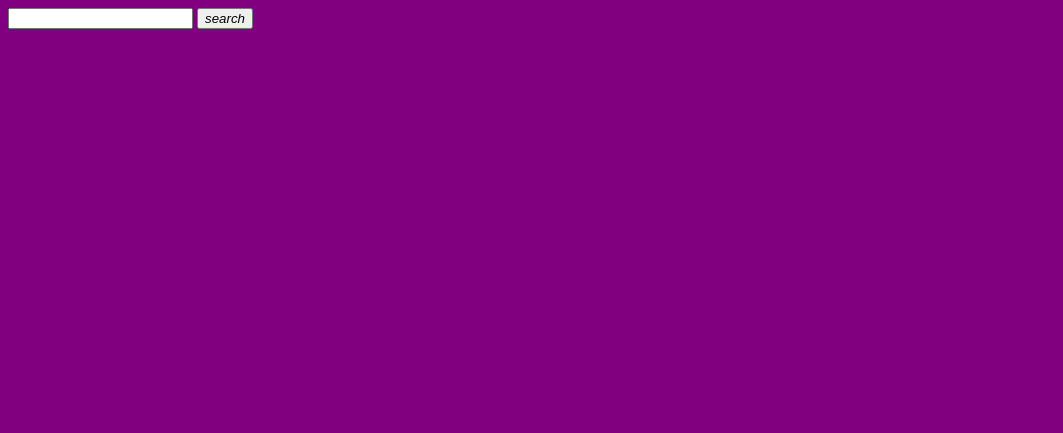
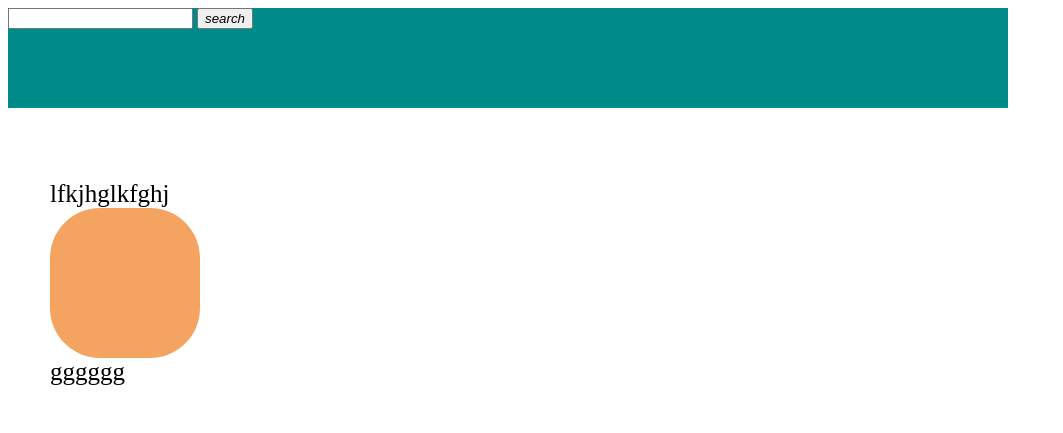
Before and after one commit to GreetVerduyn/extaOefeningen_juni, a plain HTML site: page ajax-pokedex/index.html in a window 1280 px wide. Shown: the whole page, without its empty margins (0-1063 px from the left). Drawn offline with Linux system fonts and the light colour scheme.

Commit message:
put name, id, img in HTML

```diff
--- a/ajax-pokedex/index.html
+++ b/ajax-pokedex/index.html
@@ -6,11 +6,23 @@
     <link rel="stylesheet" href="styles.css">
 </head>
 <body>
-<div class="top">
-    <input type="text" name="search" id="search">
-    <button onclick="searchPokemon()" type="submit"><i class="search">search</i></button>
+<div id="main">
+    <div class="top">
+        <input type="text" name="search" id="search">
+        <button onclick="searchPokemon()" type="submit"><i class="search">search</i></button>
+    </div>
+    <div>
+
+        <div class="pokemon" id="mainPokemon">
+            <div class="namePokemon" id="namePokemon">lfkjhglkfghj</div>
+            <div class="image" id="image" >
+                <img id="imagePokemon">
+            </div>
+            <div id="idPokemon" class="idPokemon">gggggg</div>
+
+        </div>
+    </div>
 </div>
-
 <script src="script.js"></script>
 </body>
 </html>
--- a/ajax-pokedex/script.js
+++ b/ajax-pokedex/script.js
@@ -1,11 +1,13 @@
 
 let reference= 'https://pokeapi.co/api/v2/pokemon/';
 const searchField = document.getElementById('search');
+
 
 async function getData(pokemon){
     const response = await fetch(reference + pokemon)
     var data = await response.json();
     return data;
+
 }
 
 
@@ -14,8 +16,15 @@ function searchPokemon(){
     getData(pokemon).then(response =>{
       let namePokemon = response.name;
       let idPokemon = response.id;
+      let imgPokemon = response.sprites.front_default;
         console.log(namePokemon);
         console.log(idPokemon);
+        console.log("img", imgPokemon);
+        console.log(response);
+        document.getElementById("namePokemon").innerHTML= namePokemon;
+        document.getElementById("idPokemon").innerHTML=` id ${idPokemon}`;
+        document.getElementById("imagePokemon").src= imgPokemon;
+//document.getElementById("image").appendChild("")
     } )
 
 
--- a/ajax-pokedex/styles.scss
+++ b/ajax-pokedex/styles.scss
@@ -1,3 +1,23 @@
-body{
-  background-color: purple;
+.top {
+  background-color: darkcyan;
+  width: 1000px;
+  height: 100px;
 }
+
+#mainPokemon {
+  position: absolute;
+  left: 50px;
+  top: 180px;
+}
+
+.pokemon {
+  width: 150px;
+  height: 250px;
+  font-size: 25px;
+
+  .image {
+    background-color: sandybrown;
+    border-radius: 50px;
+    height: 150px;
+  }
+}
```
Also changed, not shown: ajax-pokedex/styles.css, 1 other file.
